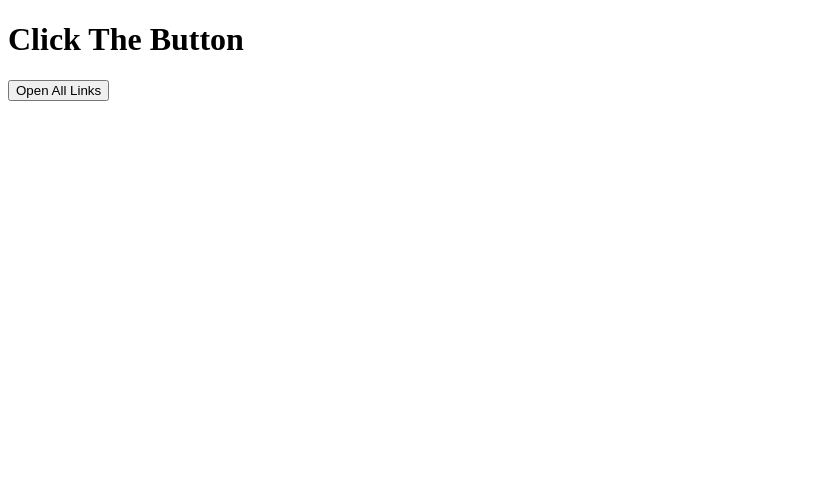
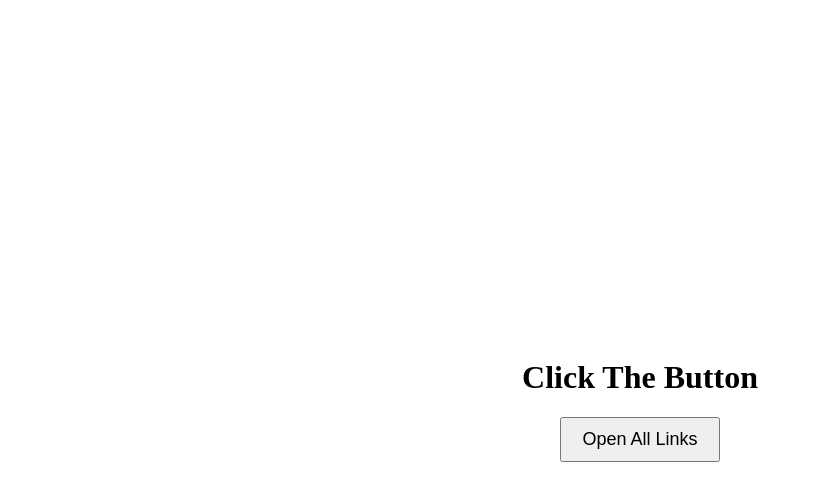
Before and after one commit to rakeshsahu1213/GSALinks, a plain HTML site: page index.html in a window 1280 px wide. Shown: the whole page, without its empty margins (0-813 px from the left). Drawn offline with Linux system fonts and the light colour scheme.

Commit message:
Add files via upload

```diff
--- a/index.html
+++ b/index.html
@@ -4,19 +4,18 @@
   <meta charset="UTF-8">
   <title>Open Multiple Links</title>
 </head>
-<body>
-  <h1> Click The Button </h1>
-  <button onclick="openLinks()">Open All Links</button>
+<body style="margin:0; padding:0; display:flex; justify-content:center; align-items:center; height:100vh; flex-direction:column; text-align:center;">
+  <h1>Click The Button</h1>
+  <button onclick="openLinks()" style="padding:10px 20px; font-size:18px; cursor:pointer;">Open All Links</button>
 
   <script>
     function openLinks() {
       const links = [
-
-      "https://aiskillshouse.com/student/qr-mediator?uid=2342&promptId=18",
-      "https://aiskillshouse.com/student/qr-mediator?uid=2342&promptId=19",
-      "https://aiskillshouse.com/student/qr-mediator?uid=2342&promptId=20",
-      "https://aiskillshouse.com/student/qr-mediator?uid=2342&promptId=21",
-      "https://aiskillshouse.com/student/qr-mediator?uid=2342&promptId=22",
+        "https://aiskillshouse.com/student/qr-mediator?uid=2342&promptId=18",
+        "https://aiskillshouse.com/student/qr-mediator?uid=2342&promptId=19",
+        "https://aiskillshouse.com/student/qr-mediator?uid=2342&promptId=20",
+        "https://aiskillshouse.com/student/qr-mediator?uid=2342&promptId=21",
+        "https://aiskillshouse.com/student/qr-mediator?uid=2342&promptId=22",
       ];
 
       links.forEach(url => {
@@ -25,4 +24,5 @@
     }
   </script>
 </body>
+
 </html>
```
